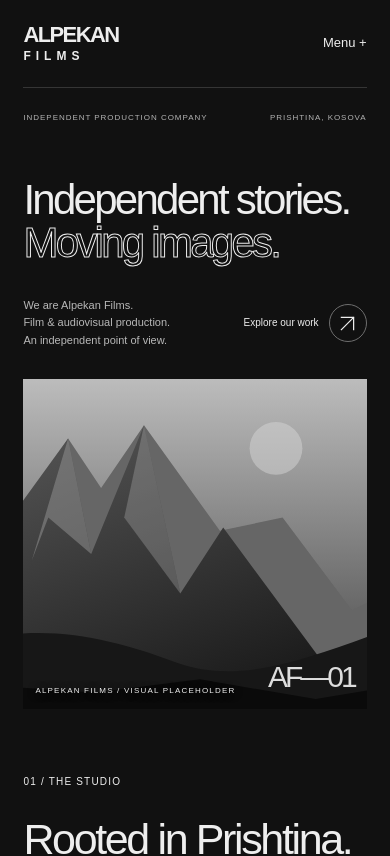
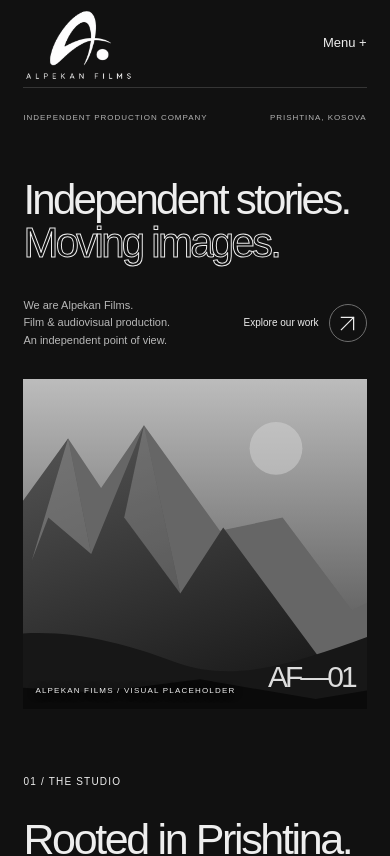
Before and after one commit to xlrxyt/alpekan-films-site, a Next.js app: page / in a window 390 px wide. Shown: the top 856 px of the page. Built offline with nearby package versions, Linux system fonts and the light colour scheme.

Commit message:
Display uploaded Alpekan Films logo in responsive header

```diff
--- a/app/globals.css
+++ b/app/globals.css
@@ -73,6 +73,7 @@ img {
   height: auto;
 }
 .site-header {
+  background: var(--bg);
   height: 112px;
   margin: 0 4.3%;
   display: flex;
@@ -82,18 +83,22 @@ img {
   position: relative;
   z-index: 10;
 }
-.wordmark {
-  display: flex;
-  flex-direction: column;
-  font-size: 25px;
-  line-height: 0.88;
-  letter-spacing: -1.6px;
-  font-weight: 900;
-}
-.wordmark span {
-  font-size: 14px;
-  letter-spacing: 5px;
-  margin-top: 7px;
+.brand-logo {
+  display: block;
+  position: relative;
+  width: 140px;
+  height: 90px;
+  flex-shrink: 0;
+  overflow: hidden;
+  mix-blend-mode: screen;
+}
+.brand-logo img {
+  position: absolute;
+  width: 223%;
+  height: auto;
+  max-width: none;
+  left: -61.3%;
+  top: -43%;
 }
 .main-nav {
   display: flex;
@@ -907,11 +912,9 @@ select {
     height: 88px;
     margin: 0 6%;
   }
-  .wordmark {
-    font-size: 22px;
-  }
-  .wordmark span {
-    font-size: 12px;
+  .brand-logo {
+    width: 110px;
+    height: 72px;
   }
   .menu-toggle {
     display: block;
--- a/components/header.tsx
+++ b/components/header.tsx
@@ -1,5 +1,6 @@
 "use client";
 import Link from "next/link";
+import Image from "next/image";
 import { usePathname } from "next/navigation";
 import { useState } from "react";
 const links = [
@@ -16,11 +17,18 @@ export function Header() {
     <header className="site-header">
       <Link
         href="/"
-        className="wordmark"
+        className="brand-logo"
         aria-label="Alpekan Films home"
         onClick={() => setOpen(false)}
       >
-        ALPEKAN<span>FILMS</span>
+        <Image
+          src="/images/4a3bae79-6592-4578-981f-64e7ccaef663.png"
+          alt="Alpekan Films"
+          width={1672}
+          height={941}
+          sizes="(max-width: 700px) 250px, 320px"
+          priority
+        />
       </Link>
       <button
         className="menu-toggle"
```
Also changed, not shown: 1 other file (tests, documents, lock files or other folders).
